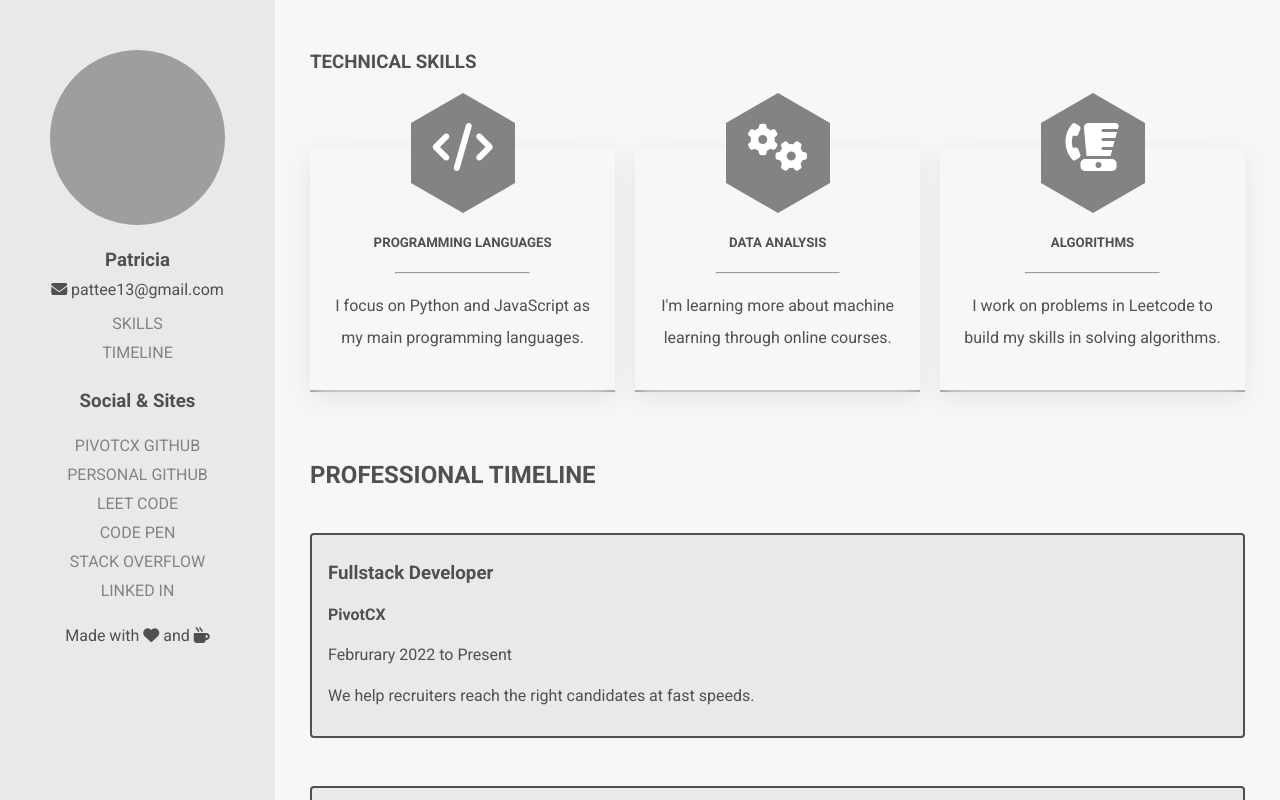
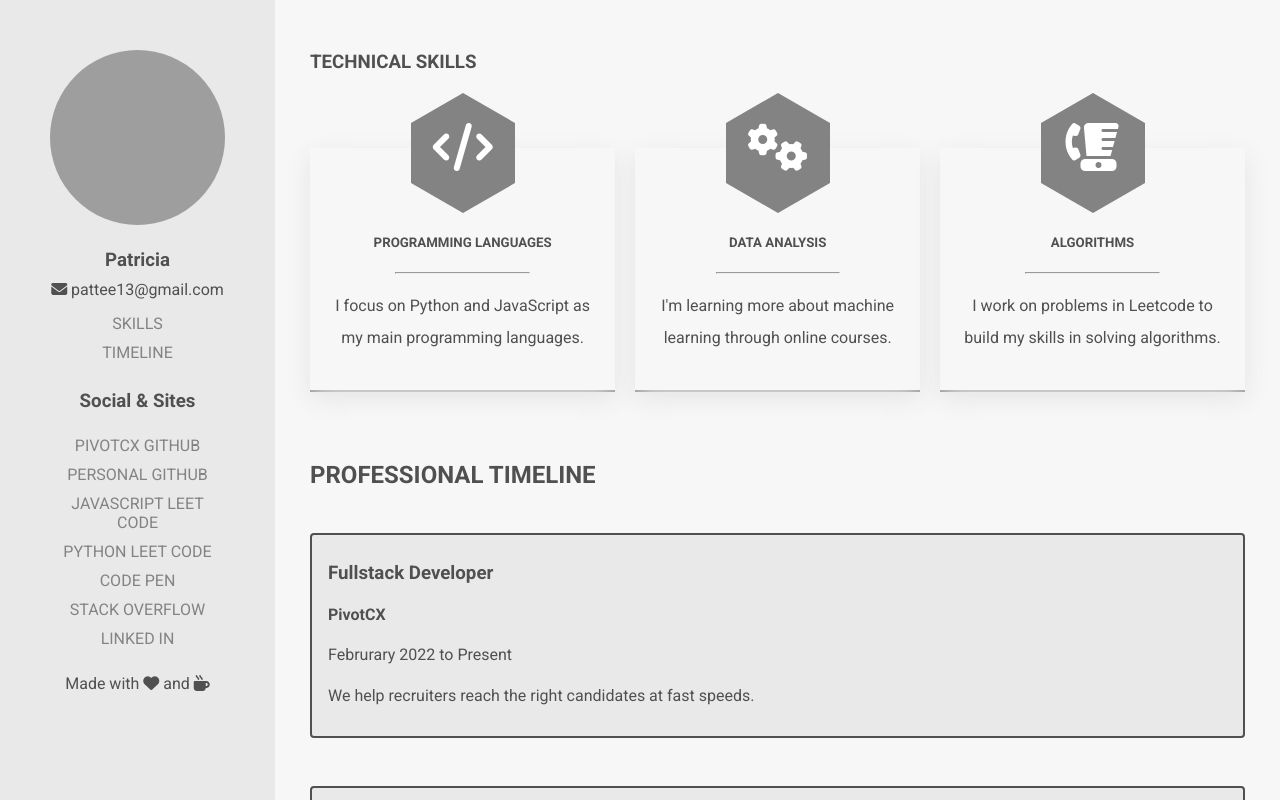
Before and after one commit to haddeeann/patricia.portfolio, a React (Create React App) app: page / in a window 1280 px wide. Shown: the top 800 px of the page. Built offline with nearby package versions, Linux system fonts and the light colour scheme; grey boxes are pictures that could not be loaded.

Commit message:
add a link to my python code

```diff
--- a/src/components/Sidebar.js
+++ b/src/components/Sidebar.js
@@ -22,7 +22,8 @@ const Sidebar = () => {
                             <a href='https://github.com/patricia-work-work' target='_blank'>PivotCX Github</a>
                         </li>
                         <li><a href='https://github.com/haddeeann' target='_blank'>Personal Github</a></li>
-                        <li><a href='https://leetcode.com/pattee/' target='_blank' rel='noreferrer'>Leet Code</a></li>
+                        <li><a href='https://leetcode.com/pattee/' target='_blank' rel='noreferrer'>JavaScript Leet Code</a></li>
+                        <li><a href='https://leetcode.com/haddeeann/' target='_blank' rel='noreferrer'>Python Leet Code</a></li>
                         <li><a href='https://codepen.io/pattee' target='_blank' rel='noreferrer'>Code Pen</a></li>
                         <li><a href='https://stackoverflow.com/users/2022724/someone-alive' target='_blank' rel='noreferrer'>Stack Overflow</a></li>
                         <li><a href='https://www.linkedin.com/in/patricia-green-63a3a4167/' target='_blank' rel='noreferrer'>Linked In</a></li>
```
